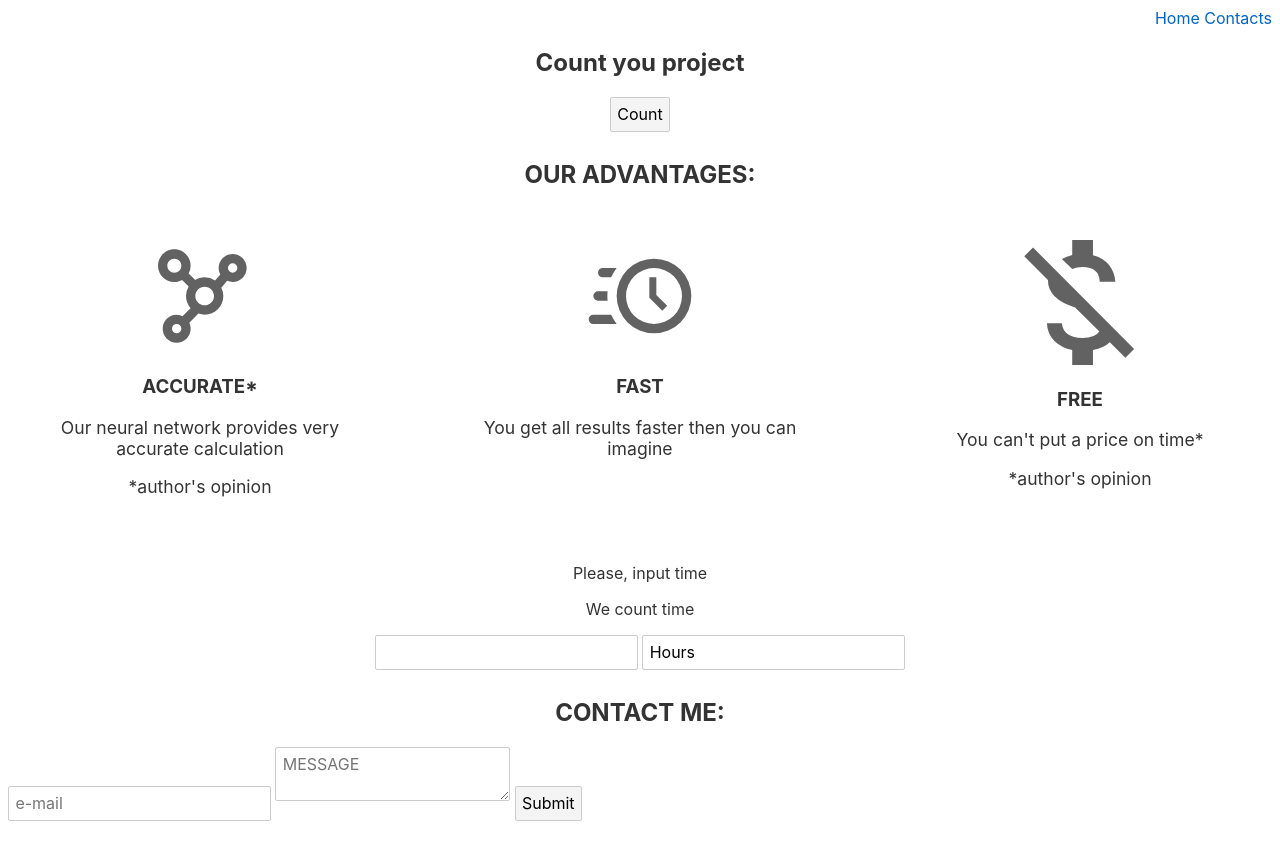
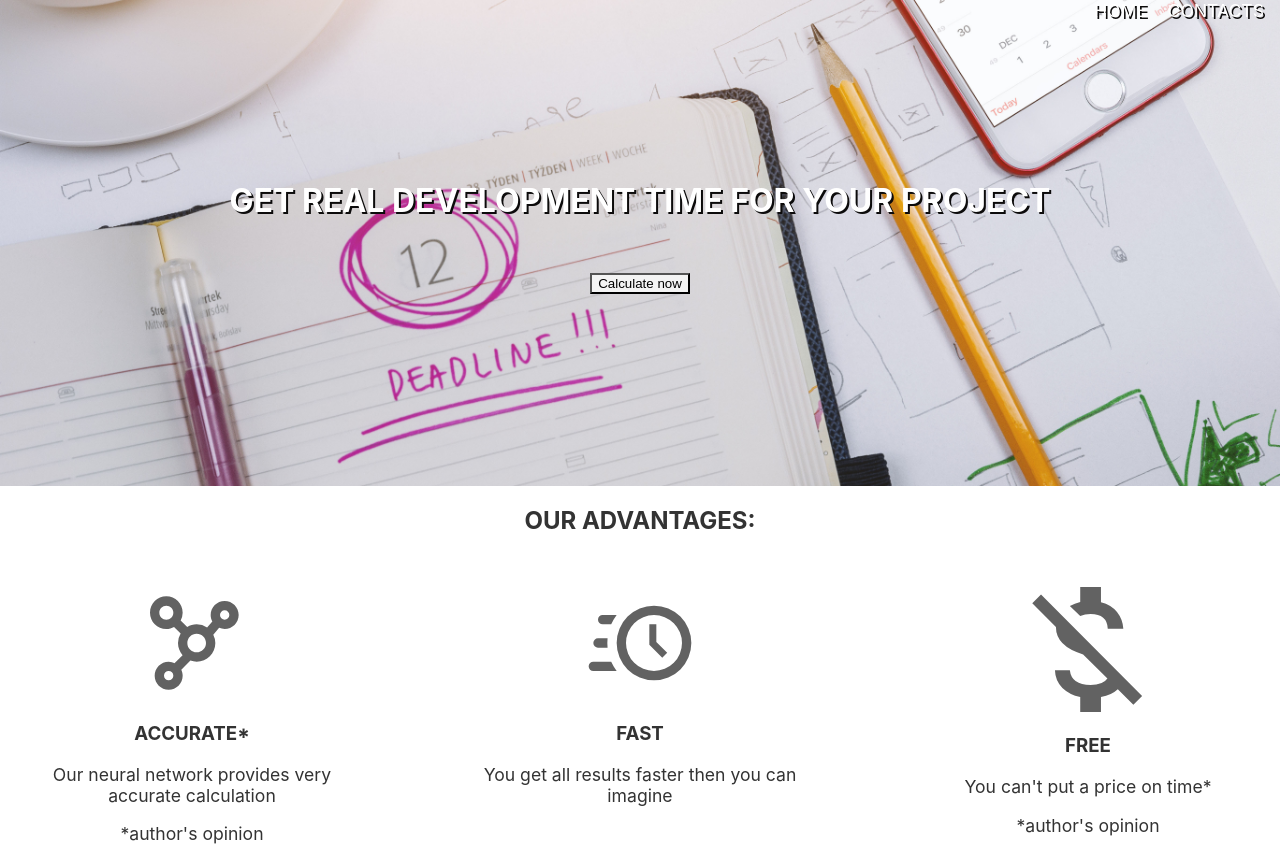
Before and after one commit to maxershov/svelte-time-counter, a Svelte app: page / in a window 1280 px wide. Shown: the top 846 px of the page. Built offline with nearby package versions, Linux system fonts and the light colour scheme.

Commit message:
Add styles+content

```diff
--- a/public/global.css
+++ b/public/global.css
@@ -2,49 +2,23 @@ html, body {
 	position: relative;
 	width: 100%;
 	height: 100%;
+	font-size: 16px;
 }
 
 body {
 	color: #333;
 	margin: 0;
-	padding: 8px;
 	box-sizing: border-box;
 	font-family: -apple-system, BlinkMacSystemFont, "Segoe UI", Roboto, Oxygen-Sans, Ubuntu, Cantarell, "Helvetica Neue", sans-serif;
 }
 
 a {
-	color: rgb(0,100,200);
+	color: rgb(0, 100, 200);
 	text-decoration: none;
 }
 
 a:hover {
 	text-decoration: underline;
-}
-
-a:visited {
-	color: rgb(0,80,160);
-}
-
-label {
-	display: block;
-}
-
-input, button, select, textarea {
-	font-family: inherit;
-	font-size: inherit;
-	padding: 0.4em;
-	margin: 0 0 0.5em 0;
-	box-sizing: border-box;
-	border: 1px solid #ccc;
-	border-radius: 2px;
-}
-
-input:disabled {
-	color: #ccc;
-}
-
-input[type="range"] {
-	height: 0;
 }
 
 button {
@@ -59,3 +33,10 @@ button:active {
 button:focus {
 	border-color: #666;
 }
+
+.home {
+	background-image: url("./jeshoots_background.jpg");
+	background-size: cover;
+	background-repeat: no-repeat;
+	background-position: center;
+}
--- a/src/Home.svelte
+++ b/src/Home.svelte
@@ -1,9 +1,30 @@
 <style>
+  h1 {
+    text-transform: uppercase;
+    color: rgb(255, 255, 255);
+    text-shadow: 2px 2px 0px rgb(12, 11, 11);
+  }
+  a {
+    font-size: 1.1rem;
+    margin-right: 1rem;
+    color: white;
+    text-transform: uppercase;
+    text-shadow: 2px 2px 0px rgb(12, 11, 11);
+  }
+  button {
+    margin: 2rem;
+  }
+
+  .home {
+    padding-bottom: 10rem;
+  }
   .links {
     text-align: right;
   }
   .home__text {
     text-align: center;
+    margin-top: 10rem;
+    align-items: center;
   }
 </style>
 
@@ -13,7 +34,7 @@
     <a href="/contacts">Contacts</a>
   </nav>
   <div class="home__text">
-    <h2>Count you project</h2>
-    <button>Count</button>
+    <h1>Get real development time for your project</h1>
+    <button>Calculate now</button>
   </div>
 </div>
--- a/webpack.config.js
+++ b/webpack.config.js
@@ -47,7 +47,7 @@ module.exports = {
 				]
 			},
 			{
-				test: /\.svg$/,
+				test: /\.(svg|jpg)$/,
 				use: {
 					loader: "file-loader",
 					options: {
```
Also changed, not shown: public/jeshoots_background.jpg (added).
